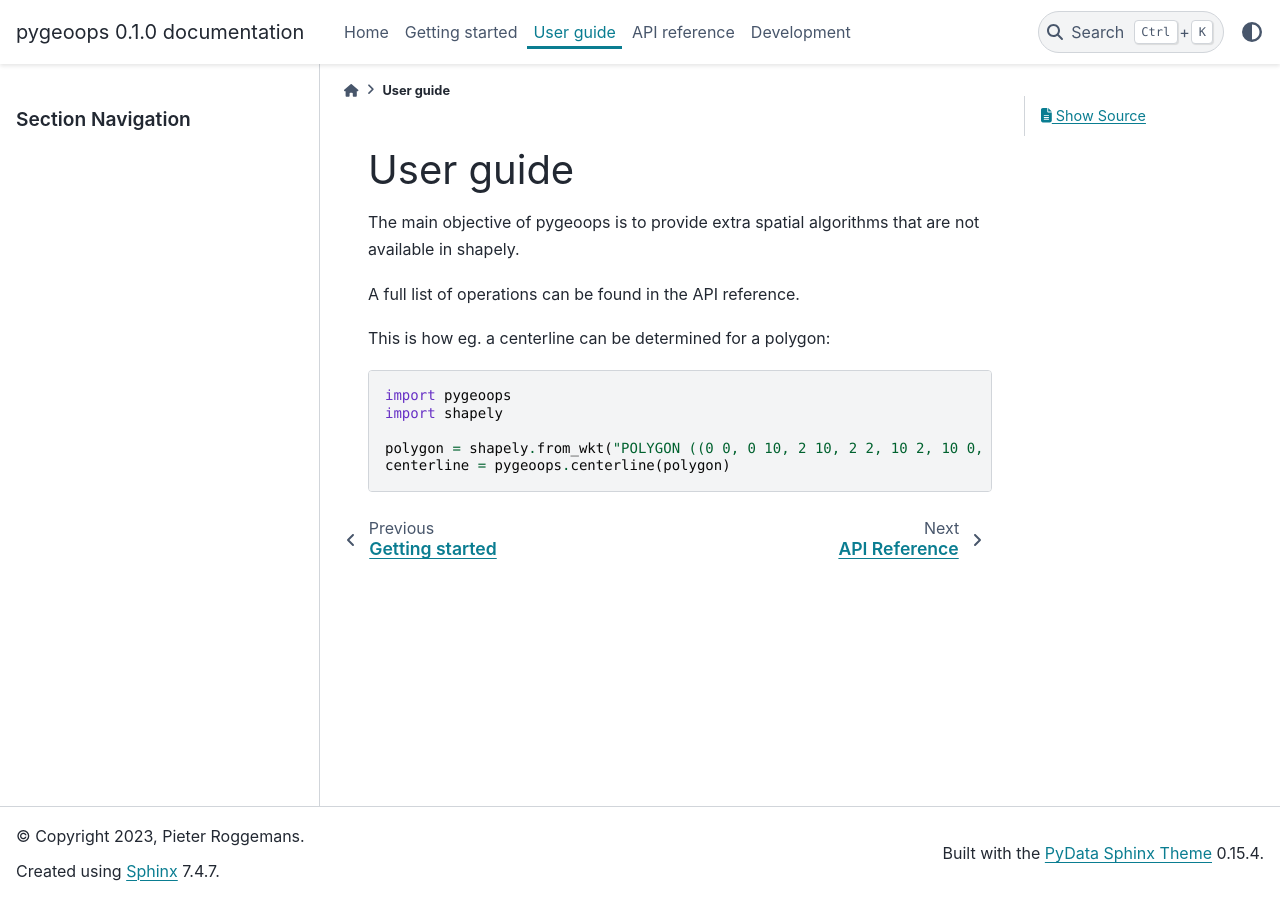
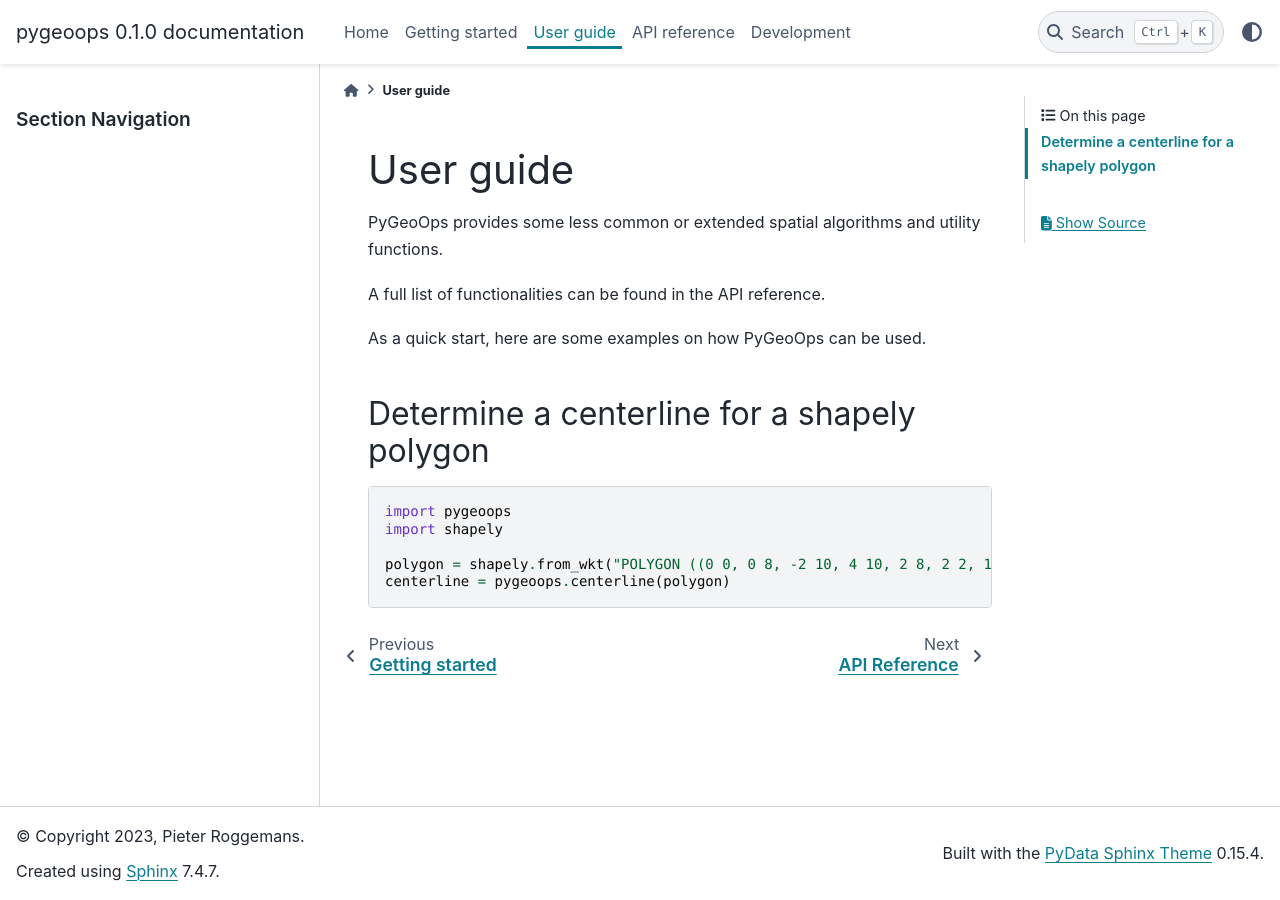
Before and after one commit to pygeoops/pygeoops, a Sphinx documentation site: the page built from docs/user_guide.rst, in a window 1280 px wide. Built offline with Sphinx 7.4.7 and the PyData theme 0.15.4, drawn with Linux system fonts in a browser that asks for light colours.

Commit message:
Small improvements to docs (#4)

```diff
--- a/docs/user_guide.rst
+++ b/docs/user_guide.rst
@@ -3,18 +3,23 @@
 User guide
 ==========
 
-The main objective of pygeoops is to provide extra spatial algorithms that are not
-available in shapely.
+PyGeoOps provides some less common or extended spatial algorithms and utility functions.
 
-A full list of operations can be found in the
+A full list of functionalities can be found in the
 :ref:`API reference<API-reference>`.
 
-This is how eg. a centerline can be determined for a polygon:
+As a quick start, here are some examples on how PyGeoOps can be used.
+
+Determine a centerline for a shapely polygon
+--------------------------------------------
 
 .. code-block:: python
 
     import pygeoops
     import shapely
 
-    polygon = shapely.from_wkt("POLYGON ((0 0, 0 10, 2 10, 2 2, 10 2, 10 0, 0 0))")
+    polygon = shapely.from_wkt("POLYGON ((0 0, 0 8, -2 10, 4 10, 2 8, 2 2, 10 2, 10 0, 0 0))")
     centerline = pygeoops.centerline(polygon)
+
+.. |centerline_L_shape| image:: ../_static/images/centerline_fancy_Lshape.png
+        :alt: Centerline of a fancy L shaped polygon
--- a/setup.py
+++ b/setup.py
@@ -11,7 +11,7 @@ setuptools.setup(
     version=version,
     author="Pieter Roggemans",
     author_email="pieter.roggemans@gmail.com",
-    description="Library with some spatial algorithms to use on shapely geometries.",
+    description="PyGeoOps provides some less common or extended spatial algorithms and utility functions.",
     long_description=long_description,
     long_description_content_type="text/markdown",
     url="https://github.com/pygeoops/pygeoops",
```
Also changed, not shown: README.md (+31 -2 lines), docs/_static/images/centerline_fancy_Lshape.png (added), 2 other files.
